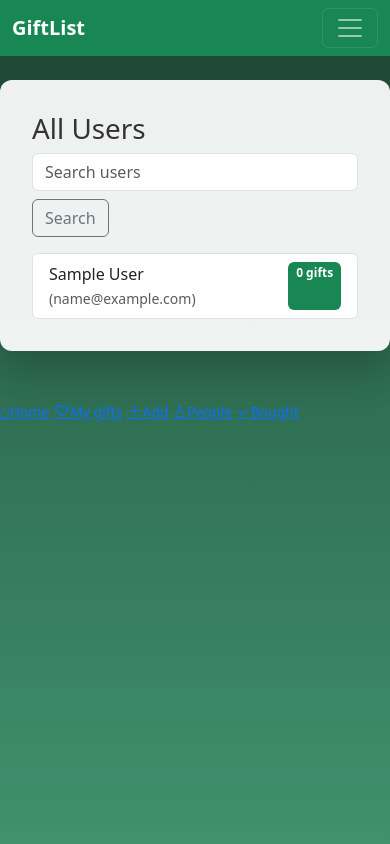
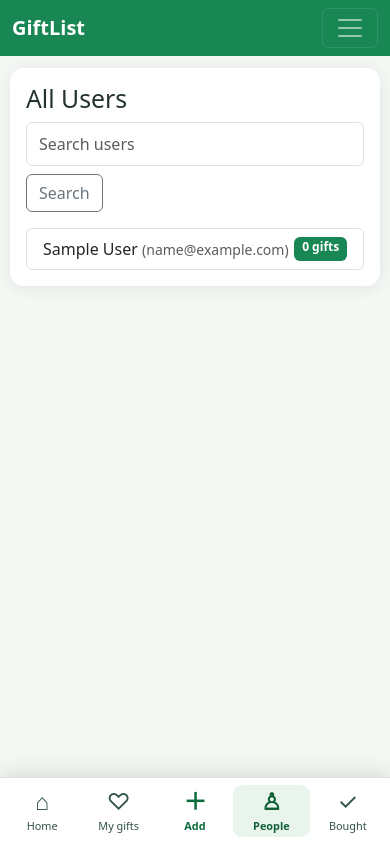
Before and after one commit to zageabb/XmasList, a Flask app: page /users in a window 390 px wide. Run offline with Flask 3, Linux system fonts and the light colour scheme; the visitor is signed in with stand-in values (Sample User, id 1); data comes from the database, SQL or seed files in the repository; data that the repository does not hold is empty.

Commit message:
Improve XmasList mobile usability and document validation

```diff
--- a/app/static/css/style.css
+++ b/app/static/css/style.css
@@ -3,20 +3,44 @@ body {
   color: #fff;
   min-height: 100vh;
 }
-
 main.container {
-  background: rgba(255, 255, 255, 0.92);
-  color: #333;
-  border-radius: 12px;
-  padding: 2rem;
-  box-shadow: 0 20px 40px rgba(0, 0, 0, 0.2);
+  background: rgba(255, 255, 255, 0.96);
+  color: #24342d;
+  border-radius: 14px;
+  padding: clamp(1rem, 3vw, 2rem);
+  box-shadow: 0 20px 40px rgba(0, 0, 0, 0.16);
   margin-bottom: 3rem;
 }
-
-.card {
-  box-shadow: 0 10px 20px rgba(0, 0, 0, 0.15);
+.card { box-shadow: 0 8px 18px rgba(0,0,0,.10); border-color: #e0e9e1; overflow: hidden; }
+.navbar-brand { font-weight: 700; }
+.gift-image { width:100%; aspect-ratio: 4 / 3; object-fit: cover; background: #e6eee9; }
+.gift-heading { min-width: 0; }
+.gift-actions { display: flex; align-items: center; gap: .75rem; justify-content: space-between; flex-wrap: wrap; }
+.gift-actions .btn { min-height: 42px; min-width: 86px; display: inline-flex; align-items: center; justify-content: center; }
+.gift-form-actions { display:flex; gap:.75rem; align-items:center; flex-wrap:wrap; }
+.gift-form-actions .btn { min-height: 44px; }
+.mobile-bottom-nav { display: none; }
+@media (max-width: 767.98px) {
+  body { background: #f4f7f4; padding-bottom: calc(76px + env(safe-area-inset-bottom)); }
+  .navbar { margin-bottom: .75rem !important; }
+  main.container { width: calc(100% - 20px); padding: 1rem; margin: 0 auto 1rem; border-radius: 14px; box-shadow: 0 2px 16px rgba(16,55,36,.08); }
+  h1 { font-size: 1.55rem; }
+  .page-title-row { flex-wrap: wrap; gap: .75rem; }
+  .page-title-row .btn { min-height: 44px; }
+  .gift-image { aspect-ratio: 16 / 10; }
+  .form-control, .form-select { min-height: 44px; font-size: 16px; }
+  textarea.form-control { min-height: 110px; }
+  .gift-form-actions .btn { flex: 1; }
+  .mobile-bottom-nav {
+    display: grid; grid-template-columns: repeat(5, minmax(0,1fr));
+    position: fixed; bottom:0; left:0; right:0; z-index:1030;
+    padding: 7px 4px calc(7px + env(safe-area-inset-bottom));
+    background: #fff; box-shadow: 0 -3px 20px rgba(0,0,0,.12);
+    border-top: 1px solid #dae5db;
+  }
+  .mobile-bottom-nav a { display:flex; flex-direction:column; align-items:center; justify-content:center; min-height:52px; gap:2px; color:#315344; text-decoration:none; border-radius:9px; }
+  .mobile-bottom-nav a[aria-current="page"] { color:#116037; background:#e9f4ed; font-weight:700; }
+  .mobile-bottom-nav a span { font-size: 1.45rem; line-height:1.2; }
+  .mobile-bottom-nav a small { font-size: .68rem; }
+  .mobile-bottom-nav .mobile-add { color: #0a6b3a; font-weight:700; }
 }
-
-.navbar-brand {
-  font-weight: 700;
-}
```
